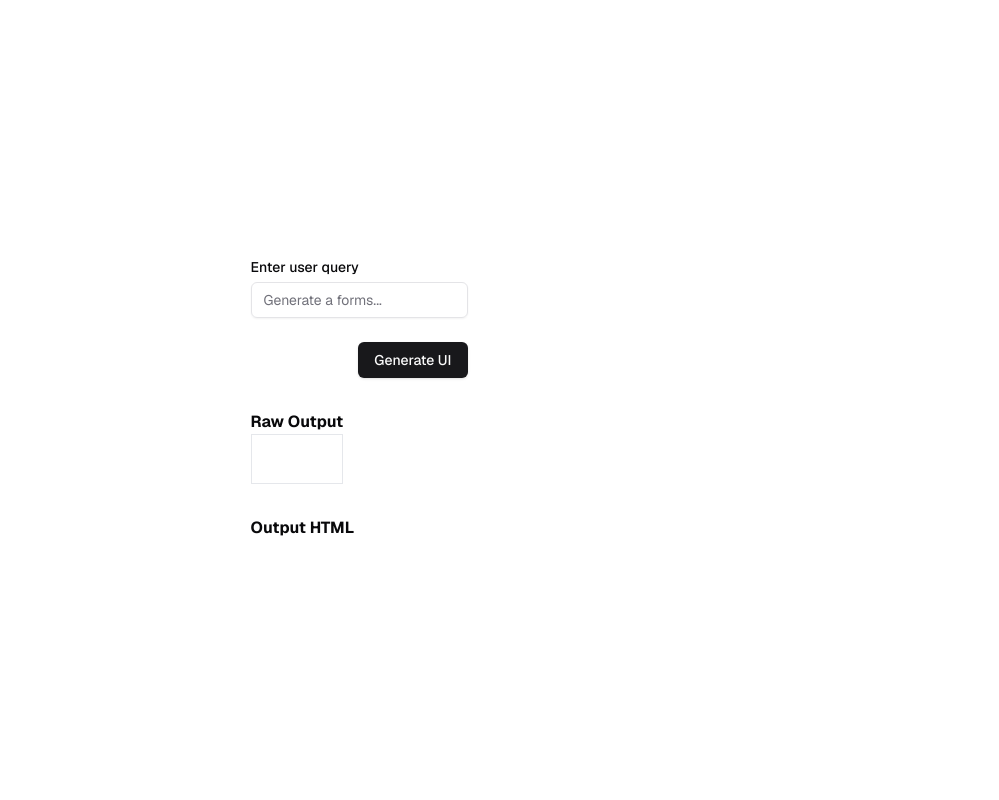
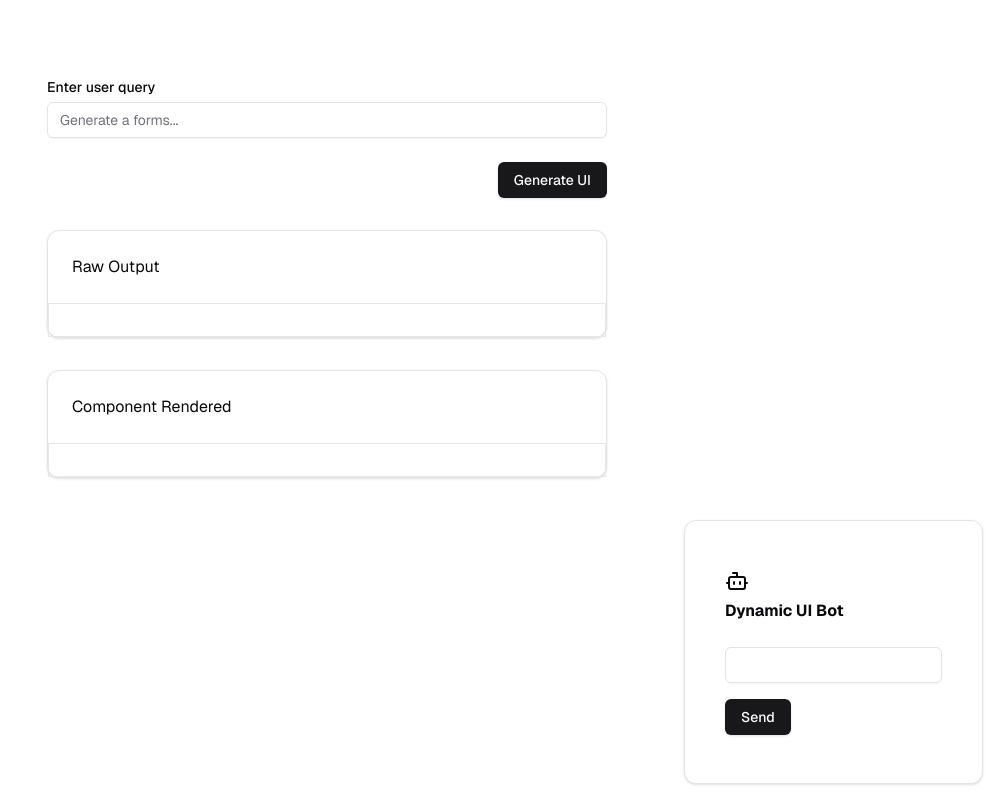
Before and after one commit to SchadenKai/dynamic-ui, a Next.js app in the folder web_server/: page / in a window 1280 px wide. Shown: the whole page, without its empty margins (281-1280 px from the left). Built offline with nearby package versions, Linux system fonts and the light colour scheme.

Commit message:
feat: add dynamic UI generation feature; implement ChatFab component and useGenerateUI hook

```diff
--- a/web_server/app/page.tsx
+++ b/web_server/app/page.tsx
@@ -1,164 +1,22 @@
 "use client";
 
+import ChatFab from "@/components/chatFab";
 import { Button } from "@/components/ui/button";
+import { Card, CardContent, CardHeader } from "@/components/ui/card";
 import { Input } from "@/components/ui/input";
 import { Label } from "@/components/ui/label";
-import { parseGenerateUIFuncArgs } from "@/lib/parseGenerateUIFuncArgs";
-import { GenerateUIResponse, generateUISS } from "@/services/generateUISS";
+import { useGenerateUI } from "@/hooks/use-generate-ui";
 import React, { useState } from "react";
-
-export interface Element {
-  type: string;
-  label?: string;
-  children?: Element[];
-  attributes?: { name: string; value: string }[];
-}
-
-// const templateJSON: Element = {
-//   type: "table",
-//   children: [
-//     {
-//       type: "tr",
-//       children: [
-//         {
-//           type: "th",
-//           label: "Date",
-//         },
-//         {
-//           type: "th",
-//           label: "Bill File",
-//         },
-//       ],
-//     },
-//     {
-//       type: "tr",
-//       children: [
-//         {
-//           type: "td",
-//           label: "2023-01-01",
-//         },
-//         {
-//           type: "td",
-//           label: "bill_2023_01_01.pdf",
-//         },
-//       ],
-//     },
-//     {
-//       type: "tr",
-//       children: [
-//         {
-//           type: "td",
-//           label: "2023-02-01",
-//         },
-//         {
-//           type: "td",
-//           label: "bill_2023_02_01.pdf",
-//         },
-//       ],
-//     },
-//     {
-//       type: "tr",
-//       children: [
-//         {
-//           type: "td",
-//           label: "2023-02-01",
-//         },
-//         {
-//           type: "td",
-//           label: "bill_2023_02_01.pdf",
-//         },
-//       ],
-//     },
-//     {
-//       type: "tr",
-//       children: [
-//         {
-//           type: "td",
-//           label: "2023-02-01",
-//         },
-//         {
-//           type: "td",
-//           label: "bill_2023_02_01.pdf",
-//         },
-//       ],
-//     },
-//     {
-//       type: "tr",
-//       children: [
-//         {
-//           type: "td",
-//           label: "2023-02-01",
-//         },
-//         {
-//           type: "td",
-//           label: "bill_2023_02_01.pdf",
-//         },
-//       ],
-//     },
-//     {
-//       type: "tr",
-//       children: [
-//         {
-//           type: "td",
-//           label: "2023-02-01",
-//         },
-//         {
-//           type: "td",
-//           label: "bill_2023_02_01.pdf",
-//         },
-//       ],
-//     },
-
-//   ],
-// };
-
-function renderElement(element: Element): React.ReactNode {
-  console.log("ELEMENT: ", element);
-  const { type, label, children, attributes } = element;
-
-  const props = attributes?.reduce(
-    (acc, { name, value }) => ({ ...acc, [name]: value }),
-    {}
-  );
-  console.log("PROPS: ", props);
-
-  // if (type === "input") {
-  //   return React.createElement(type, { ...props, type: "text" });
-  // }
-
-  if (label) {
-    const element = React.createElement(type, {...props}, label);
-    console.log("ELEMENT: ", element);
-    return element
-  }
-
-  if (children) {
-    const element = React.createElement(type, {...props}, children.map((child) => renderElement(child)));
-    console.log("ELEMENT: ", element);
-    return element
-  }
-
-  return null;
-}
 
 export default function Home() {
   const [userQuery, setUserQuery] = useState("");
-  const [apiResponse, setApiResponse] = useState<GenerateUIResponse | null>();
-  const [templateJSON, setTemplateJSON] = useState<Element | null>(null);
-
-  const handleGenerateUI = async () => {
-    const response = await generateUISS({ user_input: userQuery });
-    console.log("WORKING RESPONSE: ", response);
-    if (response) {
-      console.log("response not null");
-      setTemplateJSON(parseGenerateUIFuncArgs(response.function.arguments));
-    }
-    setApiResponse(response);
-  };
+  const { dynamicElement, handleGenerateUI, isLoading, rawOutput } =
+    useGenerateUI(userQuery);
 
   return (
-    <div className="grid grid-rows-[20px_1fr_20px] items-center justify-items-center min-h-screen p-8 pb-20 gap-16 sm:p-20 font-[family-name:var(--font-geist-sans)]">
-      <main className="flex flex-col gap-8 row-start-2 items-center sm:items-start">
+    <div className="flex items-start justify-center min-h-screen min-w-full p-8 pb-20 gap-16 sm:p-20 font-[family-name:var(--font-geist-sans)]">
+      <main className="w-1/2 flex flex-col gap-8 row-start-2 items-center sm:items-start">
+        <ChatFab />
         <div className="flex flex-col gap-2 w-full">
           <Label htmlFor="user-query">Enter user query</Label>
           <Input
@@ -168,21 +26,25 @@ export default function Home() {
             onChange={(e) => setUserQuery(e.target.value)}
           />
           <div className="flex justify-end">
-            <Button onClick={handleGenerateUI}>Generate UI</Button>
+            <Button disabled={isLoading} onClick={handleGenerateUI}>
+              {isLoading ? "Generating UI..." : "Generate UI"}
+            </Button>
           </div>
         </div>
 
-        <div>
-          <h2>Raw Output</h2>
-          <div className="border border-gray-200 p-4 w-full">
-            <p>{JSON.stringify(apiResponse)}</p>
-          </div>
-        </div>
+        <Card className="w-full">
+          <CardHeader>Raw Output</CardHeader>
+          <CardContent className="border border-gray-200 p-4 w-full max-h-96 overflow-y-auto">
+            {rawOutput && <pre>{JSON.stringify(rawOutput, null, 2)}</pre>}
+          </CardContent>
+        </Card>
 
-        <div>
-          <h2>Output HTML</h2>
-          {templateJSON ? renderElement(templateJSON) : null}
-        </div>
+        <Card className="w-full">
+          <CardHeader>Component Rendered</CardHeader>
+          <CardContent className="border border-gray-200 p-4 w-full">
+            {dynamicElement}
+          </CardContent>
+        </Card>
       </main>
       <footer className="row-start-3 flex gap-6 flex-wrap items-center justify-center"></footer>
     </div>
--- /dev/null
+++ b/web_server/components/chatFab.tsx
@@ -0,0 +1,19 @@
+import { LucideBot } from "lucide-react";
+import { Button } from "./ui/button";
+import { Card, CardContent, CardHeader } from "./ui/card";
+import { Input } from "./ui/input";
+
+export default function ChatFab() {
+  return (
+    <Card className="fixed bottom-4 right-4 px-4 py-6">
+      <CardHeader>
+        <LucideBot />
+        <h1>Dynamic UI Bot</h1>
+      </CardHeader>
+      <CardContent>
+        <Input type="text" />
+        <Button>Send</Button>
+      </CardContent>
+    </Card>
+  );
+}
--- /dev/null
+++ b/web_server/hooks/use-generate-ui.tsx
@@ -0,0 +1,62 @@
+import { parseGenerateUIFuncArgs } from "@/lib/parseGenerateUIFuncArgs";
+import { generateUISS } from "@/services/generateUISS";
+import { DynamicElement } from "@/types/renderElements";
+import React, { useState } from "react";
+
+function renderElement(element: DynamicElement, idx?: number): React.ReactNode {
+  const { type, label, children, attributes } = element;
+  attributes?.push({ name: "key", value: idx?.toString() || "" });
+  const props = attributes?.reduce(
+    (acc, { name, value }) => ({ ...acc, [name]: value }),
+    {}
+  );
+  console.log("PROPS BEING USED: ", JSON.stringify(props));
+
+  if (label) {
+    const element = React.createElement(type, { ...props }, label);
+    return element;
+  }
+
+  if (children) {
+    const element = React.createElement(
+      type,
+      { ...props },
+      children.map((child, idx) => renderElement(child, idx))
+    );
+    return element;
+  }
+
+  return null;
+}
+
+interface GenerateUIHook {
+  dynamicElement: React.ReactNode;
+  handleGenerateUI: () => void;
+  isLoading: boolean;
+  rawOutput: DynamicElement | null;
+}
+
+export function useGenerateUI(user_query: string): GenerateUIHook {
+  const [dynamicElement, setDynamicElement] = useState<React.ReactNode>(null);
+  const [rawOutput, setRawOutput] = useState<DynamicElement | null>(null);
+  const [isLoading, setIsLoading] = useState(false);
+
+  const handleGenerateUI = () => {
+    const generateUI = async () => {
+      setIsLoading(true);
+      const data = { user_input: user_query };
+      const res = await generateUISS(data);
+      if (res) {
+        const parsedFuncArgs = parseGenerateUIFuncArgs(res.function.arguments);
+        if (parsedFuncArgs) {
+          setRawOutput(parsedFuncArgs);
+          setDynamicElement(renderElement(parsedFuncArgs));
+        }
+      }
+      setIsLoading(false);
+    };
+    generateUI();
+  };
+
+  return { dynamicElement, handleGenerateUI, isLoading, rawOutput };
+}
--- /dev/null
+++ b/web_server/types/renderElements.ts
@@ -0,0 +1,6 @@
+export interface DynamicElement {
+  type: string;
+  label?: string;
+  children?: DynamicElement[];
+  attributes?: { name: string; value: string }[];
+}
```
